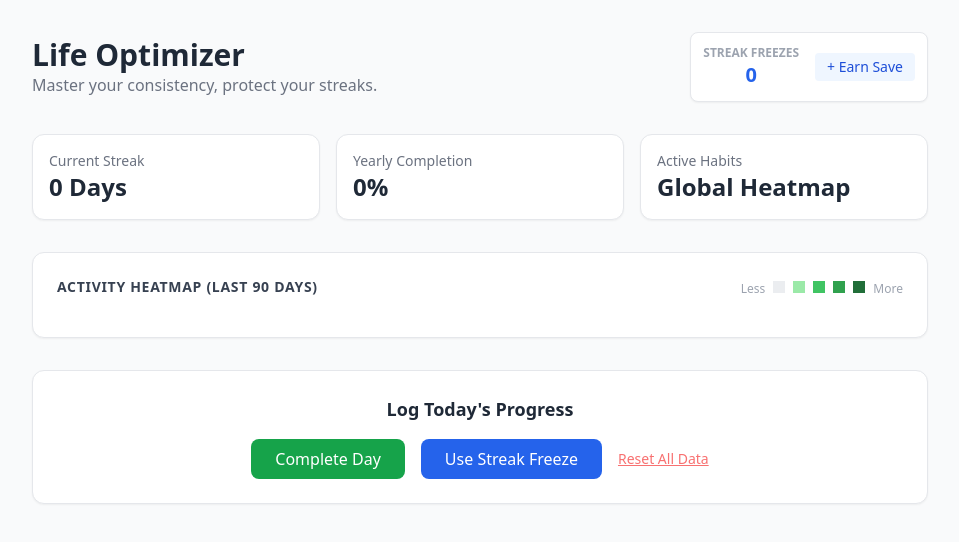
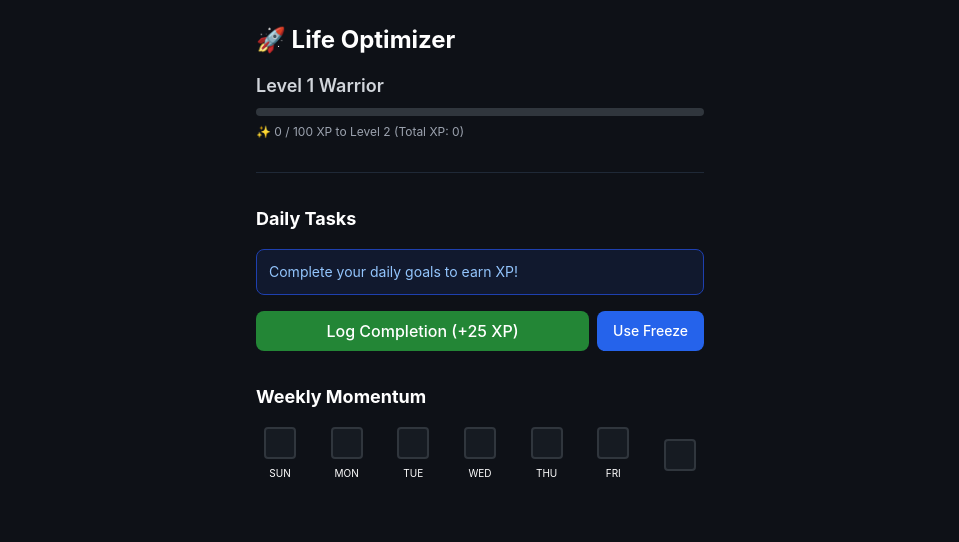
Before and after one commit to Alhadi2009/Life-optimizer-v2, a plain HTML site: page Index.html in a window 1280 px wide. Shown: the whole page, without its empty margins (160-1119 px from the left). Drawn offline with nearby package versions, Linux system fonts and the light colour scheme.

Commit message:
Update Index.html1

```diff
--- a/Index.html
+++ b/Index.html
@@ -3,96 +3,59 @@
 <head>
     <meta charset="UTF-8">
     <meta name="viewport" content="width=device-width, initial-scale=1.0">
-    <title>Life Optimizer: Habit Heatmap</title>
+    <title>Life Optimizer</title>
     <script src="https://cdn.tailwindcss.com"></script>
-    <script src="https://unpkg.com/lucide@latest"></script>
     <style>
-        .grid-container {
-            display: grid;
-            grid-template-columns: repeat(13, 1fr); /* Monthly columns approx */
-            gap: 4px;
-        }
-        .day-cell {
-            aspect-ratio: 1;
-            border-radius: 2px;
-            transition: all 0.2s;
-        }
-        .level-0 { background-color: #ebedf0; }
-        .level-1 { background-color: #9be9a8; }
-        .level-2 { background-color: #40c463; }
-        .level-3 { background-color: #30a14e; }
-        .level-4 { background-color: #216e39; }
-        .level-freeze { background-color: #60a5fa; border: 1px solid #2563eb; }
+        body { background-color: #0e1117; color: #ffffff; font-family: 'Inter', sans-serif; }
+        .card { background-color: #161b22; border: 1px solid #30363d; border-radius: 12px; }
+        .progress-bg { background-color: #30363d; height: 8px; border-radius: 4px; overflow: hidden; }
+        .progress-fill { background: linear-gradient(90deg, #3fb950, #2ea043); height: 100%; transition: width 0.3s ease; }
+        .day-box { width: 32px; height: 32px; background-color: #161b22; border: 2px solid #30363d; border-radius: 4px; display: flex; align-items: center; justify-content: center; font-size: 10px; color: #8b949e; }
+        .day-box.active { background-color: #238636; border-color: #2ea043; color: white; }
+        .day-box.freeze { background-color: #1f6feb; border-color: #388bfd; color: white; }
+        .btn-primary { background-color: #238636; transition: background 0.2s; }
+        .btn-primary:hover { background-color: #2ea043; }
     </style>
 </head>
-<body class="bg-gray-50 min-h-screen p-4 md:p-8 font-sans">
+<body class="p-6">
 
-    <div id="app" class="max-w-4xl mx-auto">
-        <header class="flex justify-between items-center mb-8">
-            <div>
-                <h1 class="text-3xl font-bold text-gray-800">Life Optimizer</h1>
-                <p class="text-gray-500">Master your consistency, protect your streaks.</p>
-            </div>
-            <div class="bg-white shadow-sm border rounded-lg p-3 flex items-center gap-4">
-                <div class="text-center">
-                    <span class="block text-xs font-bold text-gray-400 uppercase">Streak Freezes</span>
-                    <span id="freeze-count" class="text-xl font-bold text-blue-600">0</span>
+    <div class="max-w-md mx-auto space-y-8">
+        <header>
+            <h1 class="text-2xl font-bold flex items-center gap-2 mb-4">
+                🚀 Life Optimizer
+            </h1>
+            <div class="space-y-2">
+                <h2 id="level-title" class="text-lg font-semibold text-gray-300">Level 1 Warrior</h2>
+                <div class="progress-bg">
+                    <div id="xp-bar" class="progress-fill" style="width: 0%"></div>
                 </div>
-                <button onclick="earnFreeze()" class="bg-blue-50 hover:bg-blue-100 text-blue-700 px-3 py-1 rounded text-sm font-medium transition">
-                    + Earn Save
-                </button>
+                <p id="xp-text" class="text-xs text-gray-400">✨ 0 / 100 XP to Level 2 (Total XP: 0)</p>
             </div>
         </header>
 
-        <div class="grid grid-cols-1 md:grid-cols-3 gap-4 mb-8">
-            <div class="bg-white p-4 rounded-xl shadow-sm border">
-                <p class="text-sm text-gray-500">Current Streak</p>
-                <p id="current-streak" class="text-2xl font-bold text-gray-800">0 Days</p>
-            </div>
-            <div class="bg-white p-4 rounded-xl shadow-sm border">
-                <p class="text-sm text-gray-500">Yearly Completion</p>
-                <p id="completion-rate" class="text-2xl font-bold text-gray-800">0%</p>
-            </div>
-            <div class="bg-white p-4 rounded-xl shadow-sm border">
-                <p class="text-sm text-gray-500">Active Habits</p>
-                <p class="text-2xl font-bold text-gray-800">Global Heatmap</p>
-            </div>
-        </div>
+        <hr class="border-gray-800">
 
-        <main class="bg-white p-6 rounded-xl shadow-sm border mb-8">
-            <div class="flex justify-between items-end mb-4">
-                <h2 class="font-semibold text-gray-700 uppercase text-sm tracking-wider">Activity Heatmap (Last 90 Days)</h2>
-                <div class="flex gap-2 text-xs text-gray-400">
-                    <span>Less</span>
-                    <div class="w-3 h-3 level-0"></div>
-                    <div class="w-3 h-3 level-1"></div>
-                    <div class="w-3 h-3 level-2"></div>
-                    <div class="w-3 h-3 level-3"></div>
-                    <div class="w-3 h-3 level-4"></div>
-                    <span>More</span>
+        <section class="space-y-4">
+            <h3 class="text-lg font-bold">Daily Tasks</h3>
+            <div id="habit-list" class="space-y-3">
+                <div class="bg-blue-900/20 border border-blue-800 p-3 rounded-lg text-blue-300 text-sm">
+                    Complete your daily goals to earn XP!
                 </div>
             </div>
 
-            <div id="heatmap" class="grid grid-cols-7 sm:grid-cols-10 md:grid-cols-14 lg:grid-cols-18 gap-2">
-                </div>
-        </main>
-
-        <section class="bg-white p-6 rounded-xl shadow-sm border text-center">
-            <h3 class="text-lg font-bold text-gray-800 mb-4">Log Today's Progress</h3>
-            <div class="flex flex-wrap justify-center gap-4">
-                <button onclick="logActivity(1)" class="bg-green-600 hover:bg-green-700 text-white px-6 py-2 rounded-lg font-medium transition">
-                    Complete Day
-                </button>
-                <button onclick="useFreeze()" class="bg-blue-600 hover:bg-blue-700 text-white px-6 py-2 rounded-lg font-medium transition">
-                    Use Streak Freeze
-                </button>
-                <button onclick="resetData()" class="text-red-400 hover:text-red-600 text-sm underline">
-                    Reset All Data
-                </button>
+            <div class="flex gap-2">
+                <button onclick="logActivity(25)" class="flex-1 btn-primary py-2 rounded-lg font-medium">Log Completion (+25 XP)</button>
+                <button onclick="useFreeze()" class="bg-blue-600 hover:bg-blue-700 px-4 py-2 rounded-lg text-sm font-medium">Use Freeze</button>
             </div>
         </section>
-    </div>
 
-    <script>
-        // Data Structure
-        let habitData = JSON.parse(localStorage
+        <section class="space-y-4">
+            <h3 class="text-lg font-bold">Weekly Momentum</h3>
+            <div class="flex justify-between items-center px-2">
+                <div class="text-center space-y-2"><div id="day-0" class="day-box mx-auto"></div><span class="text-[10px] uppercase">Sun</span></div>
+                <div class="text-center space-y-2"><div id="day-1" class="day-box mx-auto"></div><span class="text-[10px] uppercase">Mon</span></div>
+                <div class="text-center space-y-2"><div id="day-2" class="day-box mx-auto"></div><span class="text-[10px] uppercase">Tue</span></div>
+                <div class="text-center space-y-2"><div id="day-3" class="day-box mx-auto"></div><span class="text-[10px] uppercase">Wed</span></div>
+                <div class="text-center space-y-2"><div id="day-4" class="day-box mx-auto"></div><span class="text-[10px] uppercase">Thu</span></div>
+                <div class="text-center space-y-2"><div id="day-5" class="day-box mx-auto"></div><span class="text-[10px] uppercase">Fri</span></div>
+                <div class="text-center space-y-2"><div id="day-6" class="day-box mx-auto"></div><span class="text-[10px] uppercase">
```
